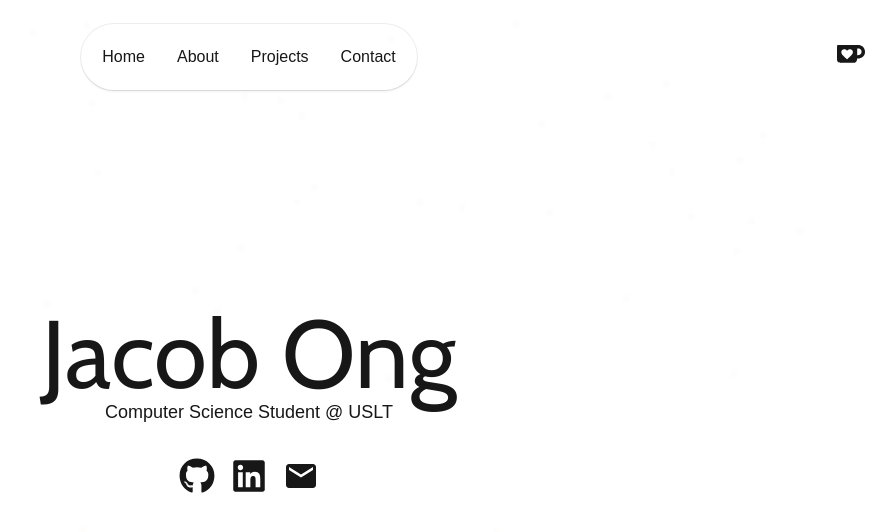
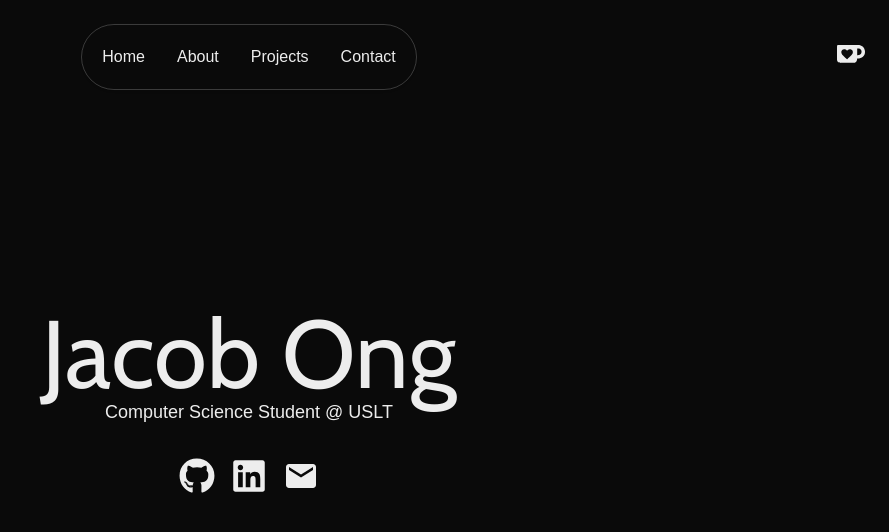
Before and after one commit to Kraedal/portfolio, a Next.js app: page / in a window 1280 px wide. Shown: the top 532 px of the page, without its empty margins (391-1280 px from the left). Built offline with nearby package versions, Linux system fonts and the light colour scheme.

Commit message:
Feat: Added few details

```diff
--- a/src/app/components/snow.tsx
+++ b/src/app/components/snow.tsx
@@ -1,25 +1,54 @@
 'use client'
-import { useEffect, useState } from 'react';
+import { useState, useEffect, useMemo } from 'react';
+import { Snowflake } from 'lucide-react';
+
+const useIsMobile = () => {
+  const [isMobile, setIsMobile] = useState(true);
+
+  useEffect(() => {
+    const handleResize = () => {
+      setIsMobile(window.innerWidth > 768);
+    };
+
+    handleResize();
+    window.addEventListener('resize', handleResize);
+    return () => window.removeEventListener('resize', handleResize);
+  }, []);
+
+  return isMobile;
+};
+
+const isDecember = () => {
+  const currentMonth = new Date().getMonth();
+  return currentMonth === 0; // December is 11 (0-based index)
+};
+
+const createFlakes = (count: number) =>
+  Array.from({ length: count }, (_, index) => ({
+    id: index,
+    left: Math.random() * 100,
+    animationDuration: 2 + Math.random() * 10,
+    delay: Math.random() * 0.2
+  }));
 
 const Snow = () => {
-  const [snowflakes, setSnowflakes] = useState<{ id: number; left: number; animationDuration: number; delay: number }[]>([]);
+  const [mounted, setMounted] = useState(false);
+  const isMobile = useIsMobile();
+  const snowflakes = useMemo(() => createFlakes(50), []);
 
   useEffect(() => {
-    const flakes = Array.from({ length: 50 }, (_, index) => ({
-      id: index,
-      left: Math.random() * 100,
-      animationDuration: 5 + Math.random() * 10,
-      delay: Math.random() * 5
-    }));
-    setSnowflakes(flakes);
+    setMounted(true);
   }, []);
+
+  if (!mounted || !isMobile || !isDecember()) return null;
 
   return (
     <div className="fixed inset-0 pointer-events-none">
       {snowflakes.map((flake) => (
-        <div
+        <Snowflake
           key={flake.id}
-          className="absolute bg-[#fdfcfb] rounded-full opacity-70 w-2 h-2"
+          className="absolute opacity-50 text-[#fdfcfb]"
+          size={16}
           style={{
             left: `${flake.left}%`,
             animation: `fall ${flake.animationDuration}s linear ${flake.delay}s infinite`
@@ -29,10 +58,10 @@ const Snow = () => {
       <style jsx>{`
         @keyframes fall {
           0% {
-            transform: translateY(-10px);
+            transform: translateY(-10px) rotate(0deg);
           }
           100% {
-            transform: translateY(100vh);
+            transform: translateY(100vh) rotate(360deg);
           }
         }
       `}</style>
--- a/src/app/globals.css
+++ b/src/app/globals.css
@@ -3,16 +3,16 @@
 @tailwind utilities;
 
 :root {
-  --background: #ffffff;
-  --foreground: #171717;
+  --background: #0a0a0a;
+  --foreground: #ededed;
 }
 
-@media (prefers-color-scheme: dark) {
+/* @media (prefers-color-scheme: dark) {
   :root {
     --background: #0a0a0a;
     --foreground: #ededed;
   }
-}
+} */
 
 body {
   color: var(--foreground);
@@ -22,8 +22,10 @@ body {
 
 html {
   font-family: var(--font-raleway);
+  touch-action: manipulation;
 }
 
 h1 {
   font-family: var(--font-cabin);
+
 }
--- a/src/app/layout.tsx
+++ b/src/app/layout.tsx
@@ -2,6 +2,7 @@ import type { Metadata } from "next";
 import { Raleway, Cabin } from "next/font/google";
 import "./globals.css";
 import Navbar from "./components/navbar";
+import Snow from "./components/snow";
 
 const raleway = Raleway({
   variable: "--font-raleway",
@@ -26,7 +27,8 @@ export default function RootLayout({
   return (
     <html lang="en" className={`${raleway.variable} ${cabin.variable}`} >
       <body>
-        <Navbar/>
+        <Snow />
+        <Navbar />
         {children}
       </body>
     </html>
--- a/src/app/page.tsx
+++ b/src/app/page.tsx
@@ -1,29 +1,13 @@
-'use client'
+
 import { FaGithub, FaLinkedin } from 'react-icons/fa';
 import { MdEmail } from 'react-icons/md';
 
-import Snow from "./components/snow";
-import { useState, useEffect } from "react";
-
 export default function Home() {
-  const [isMobile, setIsMobile] = useState(true);
-
-  useEffect(() => {
-    const handleResize = () => {
-      setIsMobile(window.innerWidth > 768); // 768px is Tailwind's md breakpoint
-    };
-
-    handleResize();
-    window.addEventListener('resize', handleResize);
-
-    return () => window.removeEventListener('resize', handleResize);
-  }, []);
 
   return (
     <main>
-      {isMobile && <Snow />}
       <section className="h-screen flex flex-col justify-center text-center">
-        <h1 className="text-7xl font-thin md:text-8xl ">Jacob Ong</h1>
+        <h1 className="text-7xl font-thin md:text-8xl hover:sepia-[.25]">Jacob Ong</h1>
         <p className="text-sm font-extralight -mt-1 md:text-lg">
           Computer Science Student @ USLT
         </p>
@@ -33,7 +17,7 @@ export default function Home() {
             href="https://github.com/kraedal"
             target="_blank"
             rel="noopener noreferrer"
-            className="text-xl md:text-4xl hover:text-gray-400 transition-colors"
+            className="text-2xl md:text-4xl hover:text-gray-400 hover:mx-4 transition-all duration-500"
           >
             <FaGithub />
           </a>
@@ -41,13 +25,13 @@ export default function Home() {
             href="https://linkedin.com/in/jacob-ong"
             target="_blank"
             rel="noopener noreferrer"
-            className="text-xl md:text-4xl hover:text-gray-400 transition-colors"
+            className="text-2xl md:text-4xl hover:text-gray-400 hover:mx-4 transition-all duration-500"
           >
             <FaLinkedin />
           </a>
           <a
             href="mailto:sorianojacobong@gmail.com"
-            className="text-xl md:text-4xl hover:text-gray-400 transition-colors"
+            className="text-2xl md:text-4xl hover:text-gray-400 hover:mx-4 transition-all duration-500"
           >
             <MdEmail />
           </a>
--- /dev/null
+++ b/src/app/projects/page.tsx
@@ -0,0 +1,8 @@
+
+export default function Page() {
+    return (
+        <main>
+        <h1>PROJECTS</h1>
+        </main>
+    );
+};
```
Also changed, not shown: src/app/about/page.tsx (+23 -6 lines), public/images/catro.png (added).
